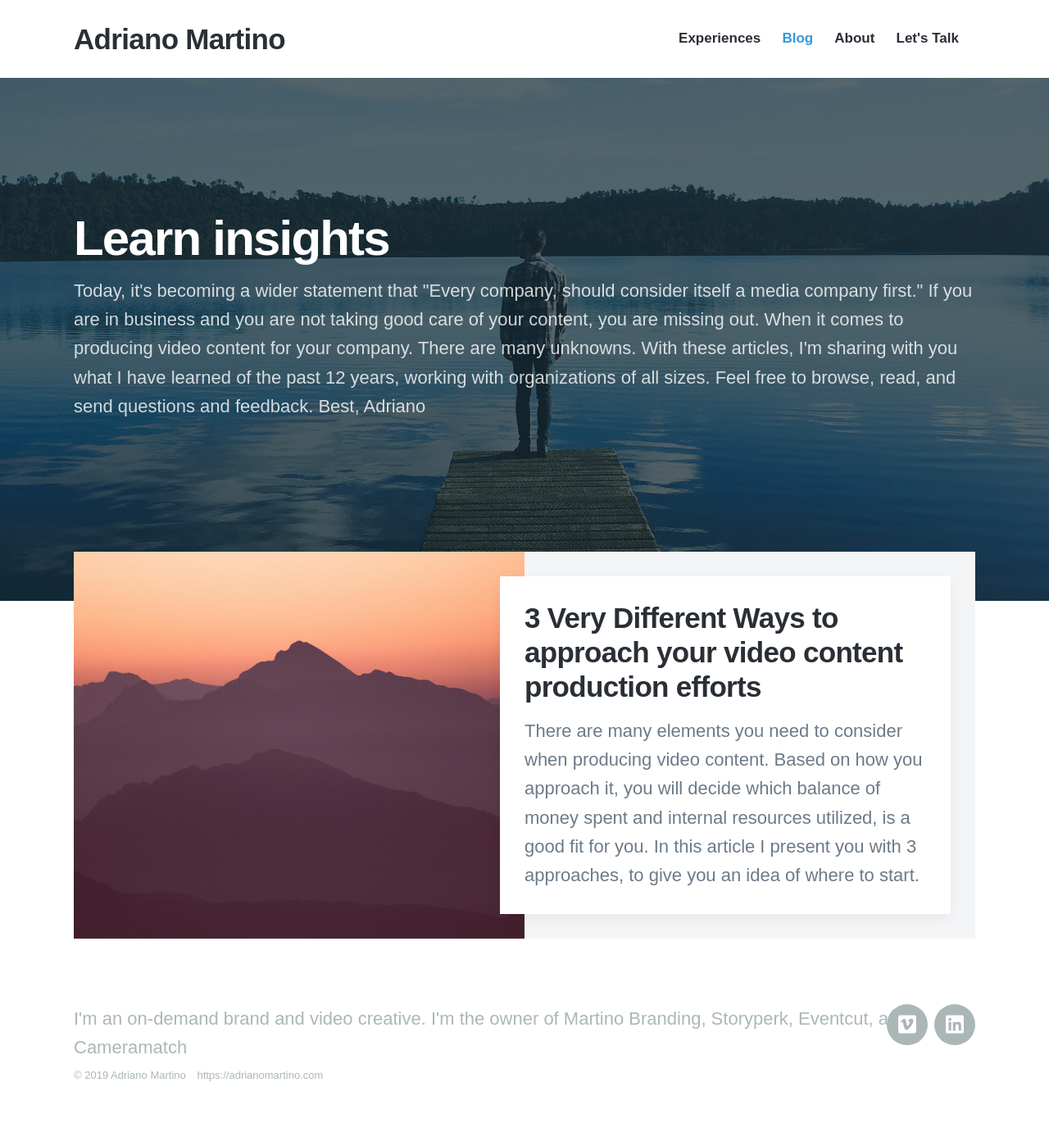
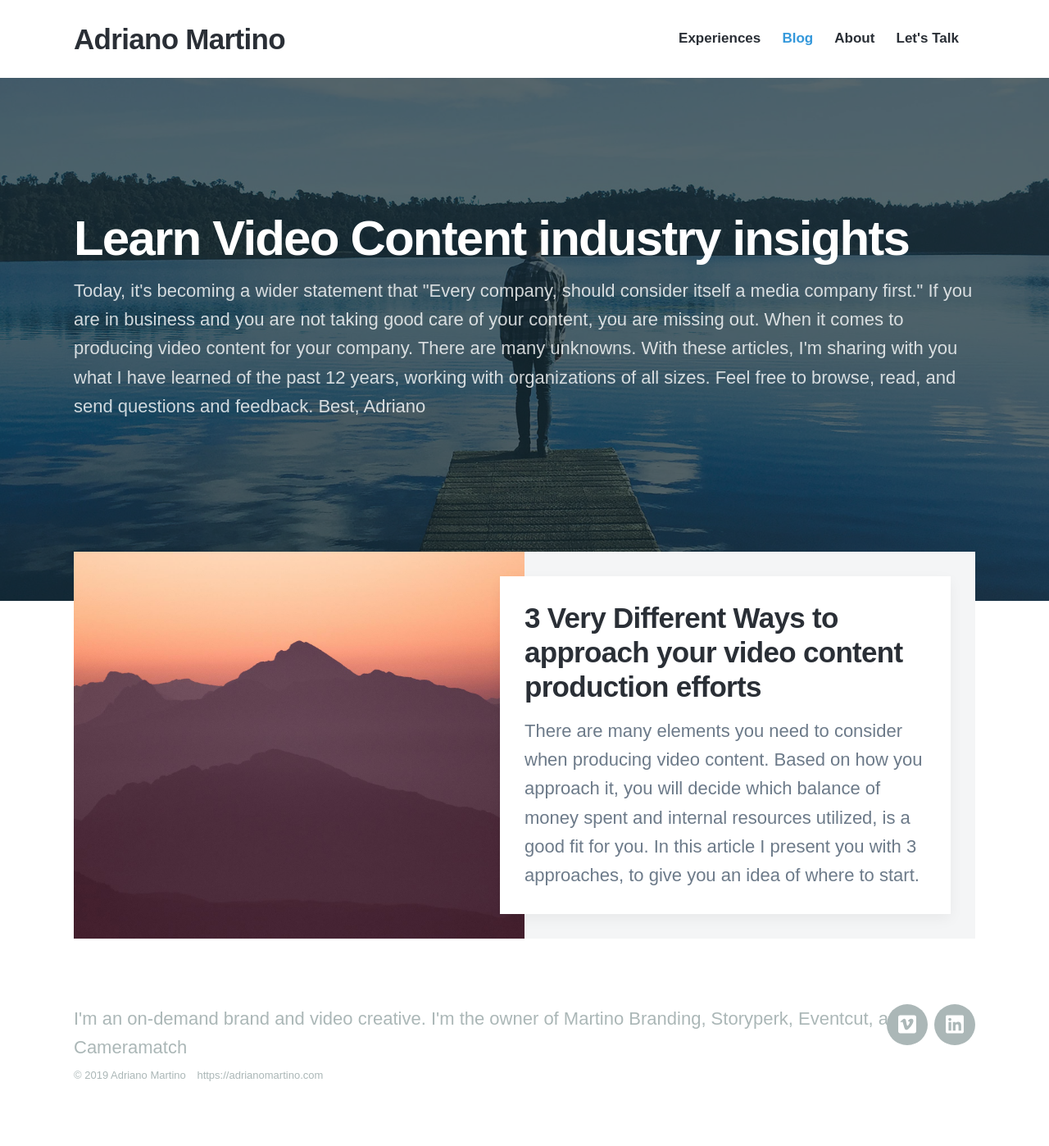
Before and after one commit to adrianomartino/amartino, a Jekyll site: the page built from blog/index.html, in a window 1280 px wide. Shown: the whole page at 82% size. Built offline with Jekyll 4.4.1, drawn with Linux system fonts in a browser that asks for light colours; nearby versions of some CDN libraries; some web fonts are replaced; the list of posts is cut into pages by our own code.

Commit message:
Update from Forestry.io Adriano Martino updated blog/index.html

```diff
--- a/blog/index.html
+++ b/blog/index.html
@@ -13,7 +13,7 @@ featured_image: "/images/demo/blog.jpg"
 
 	<div class="wrap">
 
-		<h1>Learn insights </h1>
+		<h1>Learn Video Content industry insights </h1>
 		<p>Today, it's becoming a wider statement that "Every company, should consider itself a media company first." If you are in business and you are not taking good care of your content, you are missing out. When it comes to producing video content for your company. There are many unknowns. With these articles, I'm sharing with you what I have learned of the past 12 years, working with organizations of all sizes. Feel free to browse, read, and send questions and feedback. Best, Adriano</p>
 
 	</div>
```
